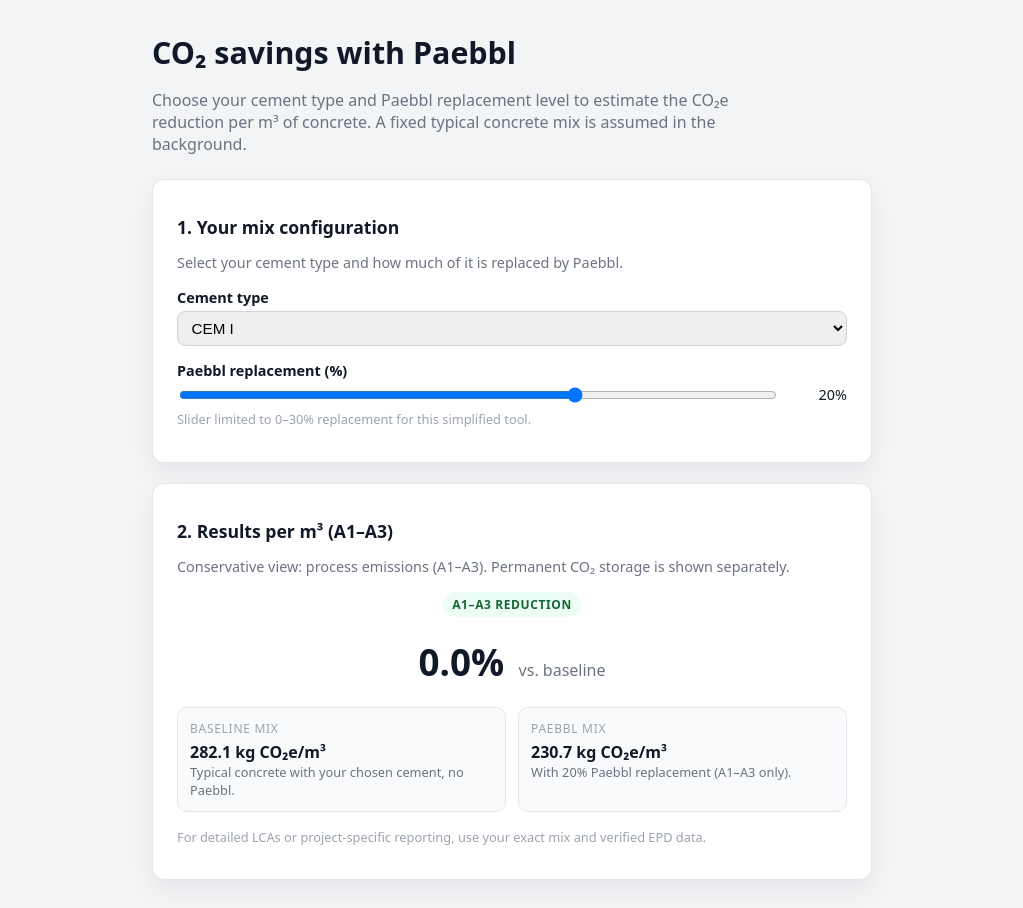
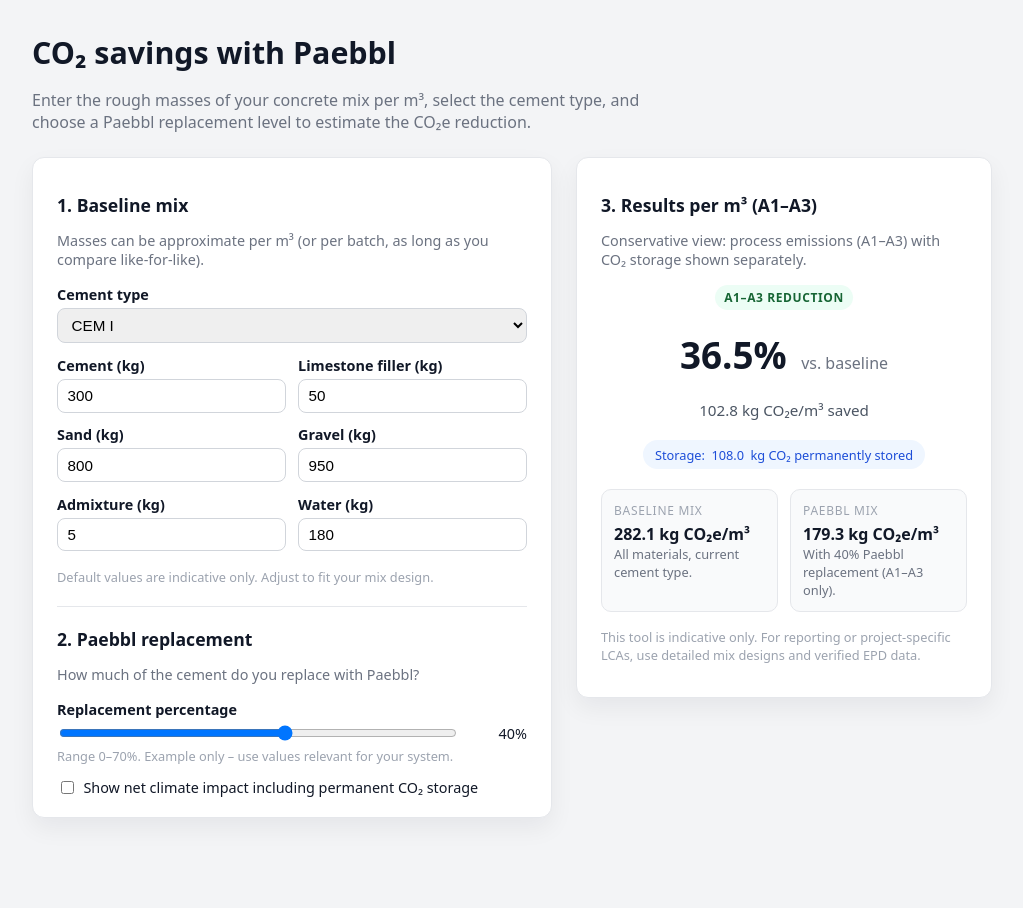
Before and after one commit to renauddupeloux-source/calculator, a plain HTML site: page index.html in a window 1280 px wide. Shown: the whole page, without its empty margins (128-1151 px from the left). Drawn offline with Linux system fonts and the light colour scheme.

Commit message:
Update index.html

```diff
--- a/index.html
+++ b/index.html
@@ -2,7 +2,7 @@
 <html lang="en">
 <head>
   <meta charset="UTF-8" />
-  <title>Paebbl – CO₂ Savings Calculator (Simple)</title>
+  <title>Paebbl – CO₂ Savings Calculator</title>
   <meta name="viewport" content="width=device-width, initial-scale=1" />
   <style>
     :root {
@@ -11,7 +11,7 @@
       background: #f3f4f6;
     }
     body {
-      max-width: 720px;
+      max-width: 960px;
       margin: 2rem auto;
       padding: 0 1rem 3rem;
     }
@@ -22,7 +22,17 @@
     .subtitle {
       color: #6b7280;
       margin-bottom: 1.5rem;
-      max-width: 600px;
+      max-width: 650px;
+    }
+    .layout {
+      display: grid;
+      gap: 1.5rem;
+    }
+    @media (min-width: 900px) {
+      .layout {
+        grid-template-columns: 1.25fr 1fr;
+        align-items: flex-start;
+      }
     }
     .card {
       background: #ffffff;
@@ -30,7 +40,6 @@
       padding: 1.25rem 1.5rem;
       box-shadow: 0 10px 25px rgba(15, 23, 42, 0.06);
       border: 1px solid #e5e7eb;
-      margin-bottom: 1.25rem;
     }
     .card h2 {
       font-size: 1.1rem;
@@ -47,7 +56,7 @@
       font-weight: 600;
       margin-bottom: 0.25rem;
     }
-    select, input[type="range"] {
+    select, input[type="number"] {
       width: 100%;
       padding: 0.45rem 0.6rem;
       border-radius: 8px;
@@ -56,7 +65,12 @@
       box-sizing: border-box;
     }
     .field {
-      margin-bottom: 0.9rem;
+      margin-bottom: 0.8rem;
+    }
+    .row-2 {
+      display: grid;
+      grid-template-columns: repeat(2, minmax(0, 1fr));
+      gap: 0.75rem;
     }
     .slider-row {
       display: flex;
@@ -65,7 +79,6 @@
     }
     input[type="range"] {
       flex: 1;
-      padding: 0;
     }
     .slider-value {
       font-size: 0.9rem;
@@ -77,6 +90,17 @@
       font-size: 0.8rem;
       color: #9ca3af;
       margin-top: 0.25rem;
+    }
+    .checkbox-row {
+      display: flex;
+      align-items: center;
+      gap: 0.4rem;
+      margin-top: 0.75rem;
+      font-size: 0.9rem;
+    }
+    .checkbox-row label {
+      margin: 0;
+      font-weight: 500;
     }
     .results-main {
       display: flex;
@@ -121,6 +145,10 @@
       font-size: 0.8rem;
       font-weight: 500;
     }
+    .pill.red {
+      background: #fee2e2;
+      color: #b91c1c;
+    }
     .summary-grid {
       display: grid;
       grid-template-columns: repeat(2, minmax(0, 1fr));
@@ -151,20 +179,26 @@
       font-size: 0.8rem;
       color: #6b7280;
     }
+    .error {
+      margin-top: 0.5rem;
+      font-size: 0.85rem;
+      color: #b91c1c;
+    }
   </style>
 </head>
 <body>
   <h1>CO₂ savings with Paebbl</h1>
   <p class="subtitle">
-    Choose your cement type and Paebbl replacement level to estimate the CO₂e reduction
-    per m³ of concrete. A fixed typical concrete mix is assumed in the background.
+    Enter the rough masses of your concrete mix per m³, select the cement type, and choose
+    a Paebbl replacement level to estimate the CO₂e reduction.
   </p>
 
-  <!-- Inputs -->
+  <div class="layout">
+    <!-- LEFT: Inputs -->
     <div class="card">
-    <h2>1. Your mix configuration</h2>
+      <h2>1. Baseline mix</h2>
       <p class="desc">
-      Select your cement type and how much of it is replaced by Paebbl.
+        Masses can be approximate per m³ (or per batch, as long as you compare like-for-like).
       </p>
 
       <div class="field">
@@ -176,23 +210,72 @@
         </select>
       </div>
 
+      <div class="row-2">
         <div class="field">
-      <label for="replacementPct">Paebbl replacement (%)</label>
-      <div class="slider-row">
-        <input id="replacementPct" type="range" min="0" max="30" step="1" value="20" />
-        <div class="slider-value"><span id="replacementPctValue">20</span>%</div>
+          <label for="cementMass">Cement (kg)</label>
+          <input id="cementMass" type="number" min="0" step="1" value="300" />
         </div>
-      <p class="note">
-        Slider limited to 0–30% replacement for this simplified tool.
-      </p>
+        <div class="field">
+          <label for="limestoneMass">Limestone filler (kg)</label>
+          <input id="limestoneMass" type="number" min="0" step="1" value="50" />
         </div>
       </div>
 
-  <!-- Results -->
+      <div class="row-2">
+        <div class="field">
+          <label for="sandMass">Sand (kg)</label>
+          <input id="sandMass" type="number" min="0" step="1" value="800" />
+        </div>
+        <div class="field">
+          <label for="gravelMass">Gravel (kg)</label>
+          <input id="gravelMass" type="number" min="0" step="1" value="950" />
+        </div>
+      </div>
+
+      <div class="row-2">
+        <div class="field">
+          <label for="admixtureMass">Admixture (kg)</label>
+          <input id="admixtureMass" type="number" min="0" step="0.1" value="5" />
+        </div>
+        <div class="field">
+          <label for="waterMass">Water (kg)</label>
+          <input id="waterMass" type="number" min="0" step="1" value="180" />
+        </div>
+      </div>
+
+      <p class="note">
+        Default values are indicative only. Adjust to fit your mix design.
+      </p>
+
+      <hr style="margin: 1.25rem 0; border: none; border-top: 1px solid #e5e7eb" />
+
+      <h2>2. Paebbl replacement</h2>
+      <p class="desc">How much of the cement do you replace with Paebbl?</p>
+
+      <div class="field">
+        <label for="replacementPct">Replacement percentage</label>
+        <div class="slider-row">
+          <input id="replacementPct" type="range" min="0" max="70" step="1" value="40" />
+          <div class="slider-value"><span id="replacementPctValue">40</span>%</div>
+        </div>
+        <p class="note">Range 0–70%. Example only – use values relevant for your system.</p>
+      </div>
+
+      <div class="checkbox-row">
+        <input id="includeStorageNet" type="checkbox" />
+        <label for="includeStorageNet">
+          Show net climate impact including permanent CO₂ storage
+        </label>
+      </div>
+
+      <div id="errorMsg" class="error" style="display:none;"></div>
+    </div>
+
+    <!-- RIGHT: Results -->
     <div class="card">
-    <h2>2. Results per m³ (A1–A3)</h2>
+      <h2>3. Results per m³ (A1–A3)</h2>
       <p class="desc">
-      Conservative view: process emissions (A1–A3). Permanent CO₂ storage is shown separately.
+        Conservative view: process emissions (A1–A3) with CO₂ storage shown separately.
       </p>
 
       <div class="results-main">
@@ -201,9 +284,17 @@
           <span id="reductionPct">0.0</span>%
           <span class="small">vs. baseline</span>
         </div>
+        <div class="delta-text">
+          <span id="reductionAbs">0.0</span> kg CO₂e/m³ saved
+        </div>
 
         <div class="pill" id="storagePill" style="display:none;">
           Storage: <span id="storedCO2">0.0</span> kg CO₂ permanently stored
+        </div>
+
+        <div class="pill red" id="netPill" style="display:none;">
+          Net climate impact: <span id="netImpact">0.0</span> kg CO₂e/m³
+          (<span id="netPct">0.0</span>% vs. baseline)
         </div>
       </div>
 
@@ -214,7 +305,7 @@
             <span id="gwpBaseline">0.0</span> kg CO₂e/m³
           </div>
           <div class="summary-sub">
-          Typical concrete with your chosen cement, no Paebbl.
+            All materials, current cement type.
           </div>
         </div>
         <div class="summary-item">
@@ -229,20 +320,23 @@
       </div>
 
       <p class="note" style="margin-top: 1rem;">
-      For detailed LCAs or project-specific reporting, use your exact mix and verified EPD data.
+        This tool is indicative only. For reporting or project-specific LCAs, use
+        detailed mix designs and verified EPD data.
       </p>
+    </div>
   </div>
 
   <script>
-    // ------------------------------------------------------------
-    // Engine: JS version of your calculator
-    // ------------------------------------------------------------
+    // --------------------------------------------------------------------
+    // Paebbl Carbon Reduction Calculator Engine – JS version
+    // --------------------------------------------------------------------
 
+    // Default emission factors (kg CO2e/kg)
     const DEFAULT_EMISSION_FACTORS = {
       cement_cem1: 0.857,
       cement_cem2: 0.657,
       cement_cem3: 0.457,
-      paebbl: 0.0,      // A1-A3 footprint (storage separate)
+      paebbl: 0.0,      // A1-A3 footprint (storage shown separately)
       limestone: 0.12,
       sand: 0.00237,
       gravel: 0.0101,
@@ -250,6 +344,7 @@
       water: 0.0
     };
 
+    // Optional: labels if you ever want to show a breakdown
     const MATERIAL_LABELS = {
       cement_cem1: "CEM I",
       cement_cem2: "CEM II",
@@ -262,20 +357,20 @@
       water: "Water"
     };
 
+    // input: { baseline: MaterialInput[], paebbl: MaterialInput[], storageFactorPerKgPaebbl?, includeStorageInNet? }
     function calculate(input) {
       const baseline = input.baseline || [];
       const paebbl = input.paebbl || [];
-      const storageFactorPerKgPaebbl =
-        typeof input.storageFactorPerKgPaebbl === "number"
+      const storageFactorPerKgPaebbl = (typeof input.storageFactorPerKgPaebbl === "number")
         ? input.storageFactorPerKgPaebbl
         : 0.9; // default from TS
       const includeStorageInNet = !!input.includeStorageInNet;
 
+      // Baseline contributions
       const baselineContributions = baseline.map((mat) => {
-        const ef =
-          typeof mat.ef === "number"
+        const ef = (typeof mat.ef === "number")
           ? mat.ef
-            : DEFAULT_EMISSION_FACTORS[mat.key] || 0;
+          : (DEFAULT_EMISSION_FACTORS[mat.key] || 0);
         const gwp = mat.mass * ef;
         return {
           key: mat.key,
@@ -287,11 +382,11 @@
       });
       const gwpBaseline = baselineContributions.reduce((sum, c) => sum + c.gwp, 0);
 
+      // Paebbl contributions
       const paebblContributions = paebbl.map((mat) => {
-        const ef =
-          typeof mat.ef === "number"
+        const ef = (typeof mat.ef === "number")
           ? mat.ef
-            : DEFAULT_EMISSION_FACTORS[mat.key] || 0;
+          : (DEFAULT_EMISSION_FACTORS[mat.key] || 0);
         const gwp = mat.mass * ef;
         return {
           key: mat.key,
@@ -303,16 +398,19 @@
       });
       const gwpPaebbl = paebblContributions.reduce((sum, c) => sum + c.gwp, 0);
 
+      // Reduction (A1–A3 only)
       const reductionAbs = gwpBaseline - gwpPaebbl;
       const reductionPct = gwpBaseline > 0 ? (reductionAbs / gwpBaseline) * 100 : 0;
 
+      // CO2 stored (separate from GWP)
       const paebblMaterial = paebbl.find((m) => m.key === "paebbl");
       const co2Stored = paebblMaterial
         ? paebblMaterial.mass * storageFactorPerKgPaebbl
         : 0;
 
+      // Net climate impact (optional)
       const netClimateImpact = includeStorageInNet
-        ? gwpPaebbl - co2Stored
+        ? (gwpPaebbl - co2Stored)
         : undefined;
 
       return {
@@ -321,10 +419,15 @@
         reductionAbs,
         reductionPct,
         co2Stored,
-        netClimateImpact
+        netClimateImpact,
+        contributions: {
+          baseline: baselineContributions,
+          paebbl: paebblContributions
+        }
       };
     }
 
+    // Generate Paebbl mix from baseline by replacing cement with Paebbl
     function generatePaebblMix(baseline, replacementPct, cementKey = "cement_cem3") {
       const cement = baseline.find((m) => m.key === cementKey);
       if (!cement) {
@@ -346,13 +449,23 @@
       return paebblMix;
     }
 
-    // ------------------------------------------------------------
-    // UI wiring (simple)
-    // ------------------------------------------------------------
+    // --------------------------------------------------------------------
+    // UI wiring
+    // --------------------------------------------------------------------
 
     const cementTypeEl = document.getElementById("cementType");
+    const cementMassEl = document.getElementById("cementMass");
+    const limestoneMassEl = document.getElementById("limestoneMass");
+    const sandMassEl = document.getElementById("sandMass");
+    const gravelMassEl = document.getElementById("gravelMass");
+    const admixtureMassEl = document.getElementById("admixtureMass");
+    const waterMassEl = document.getElementById("waterMass");
+
     const replacementPctEl = document.getElementById("replacementPct");
     const replacementPctValueEl = document.getElementById("replacementPctValue");
+    const includeStorageNetEl = document.getElementById("includeStorageNet");
+
+    const errorMsgEl = document.getElementById("errorMsg");
 
     const gwpBaselineEl = document.getElementById("gwpBaseline");
     const gwpPaebblEl = document.getElementById("gwpPaebbl");
@@ -363,37 +476,65 @@
     const storagePillEl = document.getElementById("storagePill");
     const storedCO2El = document.getElementById("storedCO2");
 
+    const netPillEl = document.getElementById("netPill");
+    const netImpactEl = document.getElementById("netImpact");
+    const netPctEl = document.getElementById("netPct");
+
+    function toNumber(el) {
+      const v = parseFloat(el.value);
+      return isNaN(v) ? 0 : v;
+    }
+
     function format(x, decimals) {
       return Number(x).toFixed(decimals);
     }
 
-    function buildBaseline(cementKey) {
-      // Fixed "typical" concrete mix per m³ (adjust as needed)
-      return [
-        { key: cementKey, mass: 300 },       // cement
-        { key: "limestone", mass: 50 },
-        { key: "sand", mass: 800 },
-        { key: "gravel", mass: 950 },
-        { key: "admix_generic", mass: 5 },
-        { key: "water", mass: 180 }
-      ];
-    }
-
     function recalc() {
       const cementKey = cementTypeEl.value;
+      const cementMass = toNumber(cementMassEl);
+      const limestoneMass = toNumber(limestoneMassEl);
+      const sandMass = toNumber(sandMassEl);
+      const gravelMass = toNumber(gravelMassEl);
+      const admixtureMass = toNumber(admixtureMassEl);
+      const waterMass = toNumber(waterMassEl);
       const replacementPct = parseFloat(replacementPctEl.value) || 0;
+      const includeStorageNet = includeStorageNetEl.checked;
 
       replacementPctValueEl.textContent = replacementPct.toString();
       replacementSummaryEl.textContent = replacementPct.toString();
 
-      const baseline = buildBaseline(cementKey);
-      const paebblMix = generatePaebblMix(baseline, replacementPct, cementKey);
+      if (cementMass <= 0) {
+        errorMsgEl.textContent = "Please enter a positive mass for cement.";
+        errorMsgEl.style.display = "block";
+        return;
+      } else {
+        errorMsgEl.style.display = "none";
+      }
+
+      // Build baseline materials
+      const baseline = [
+        { key: cementKey, mass: cementMass },
+        { key: "limestone", mass: limestoneMass },
+        { key: "sand", mass: sandMass },
+        { key: "gravel", mass: gravelMass },
+        { key: "admix_generic", mass: admixtureMass },
+        { key: "water", mass: waterMass }
+      ];
+
+      let paebblMix;
+      try {
+        paebblMix = generatePaebblMix(baseline, replacementPct, cementKey);
+      } catch (e) {
+        errorMsgEl.textContent = e.message || String(e);
+        errorMsgEl.style.display = "block";
+        return;
+      }
 
       const result = calculate({
-        baseline,
+        baseline: baseline,
         paebbl: paebblMix,
-        storageFactorPerKgPaebbl: 0.9,
-        includeStorageInNet: false   // we explicitly don't use net in UI
+        storageFactorPerKgPaebbl: 0.9, // you can change this if needed
+        includeStorageInNet: includeStorageNet
       });
 
       gwpBaselineEl.textContent = format(result.gwpBaseline, 1);
@@ -407,14 +548,36 @@
       } else {
         storagePillEl.style.display = "none";
       }
+
+      if (typeof result.netClimateImpact === "number") {
+        netPillEl.style.display = "inline-flex";
+        netImpactEl.textContent = format(result.netClimateImpact, 1);
+        const gwpBaseline = result.gwpBaseline;
+        const netPct = gwpBaseline > 0
+          ? ((gwpBaseline - result.netClimateImpact) / gwpBaseline) * 100
+          : 0;
+        netPctEl.textContent = format(netPct, 1);
+      } else {
+        netPillEl.style.display = "none";
+      }
     }
 
-    [cementTypeEl, replacementPctEl].forEach((el) => {
+    [
+      cementTypeEl,
+      cementMassEl,
+      limestoneMassEl,
+      sandMassEl,
+      gravelMassEl,
+      admixtureMassEl,
+      waterMassEl,
+      replacementPctEl,
+      includeStorageNetEl
+    ].forEach((el) => {
       el.addEventListener("input", recalc);
       el.addEventListener("change", recalc);
     });
 
-    // Initial run
+    // Initial calculation
     recalc();
   </script>
 </body>
```
Lines whose indentation alone changed are shown as unchanged.
